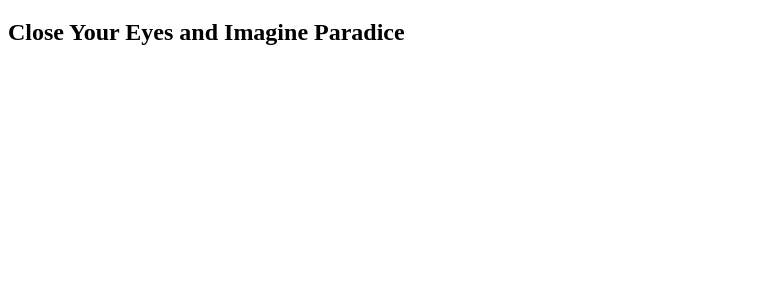
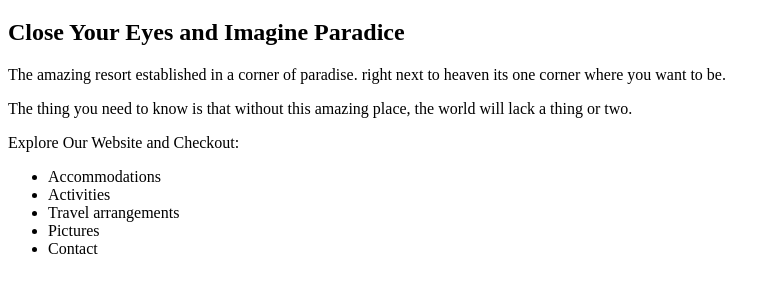
Before and after one commit to BenkiKuu/the-ambiance-incarnate-website, a plain HTML site: page the-ambiance-incarnate-homepage.html in a window 1280 px wide. Shown: the part 61-354 px from the top of the page, without its empty margins (0-777 px from the left). Drawn offline with Linux system fonts and the light colour scheme.

Commit message:
finishes the basic home page

```diff
--- a/the-ambiance-incarnate-homepage.html
+++ b/the-ambiance-incarnate-homepage.html
@@ -7,6 +7,20 @@
 <body>
   <h1>THE AMBIANCE</h1>
   <h2>Close Your Eyes and Imagine Paradice</h2>
+
+  <p>The amazing resort established in a corner of paradise.
+     right next to heaven its one corner where you want to be.</p>
+  <p>The thing you need to know is that without this amazing place,
+     the world will lack a thing or two.</p>
+
+  <p>Explore Our Website and Checkout:</p>
+    <ul>
+      <li>Accommodations</li>
+      <li>Activities</li>
+      <li>Travel arrangements</li>
+      <li>Pictures</li>
+      <li>Contact</li>
+    </ul>
 
 
 </body>
```
Also changed, not shown: accommodations.html (added), activities.html (added).
